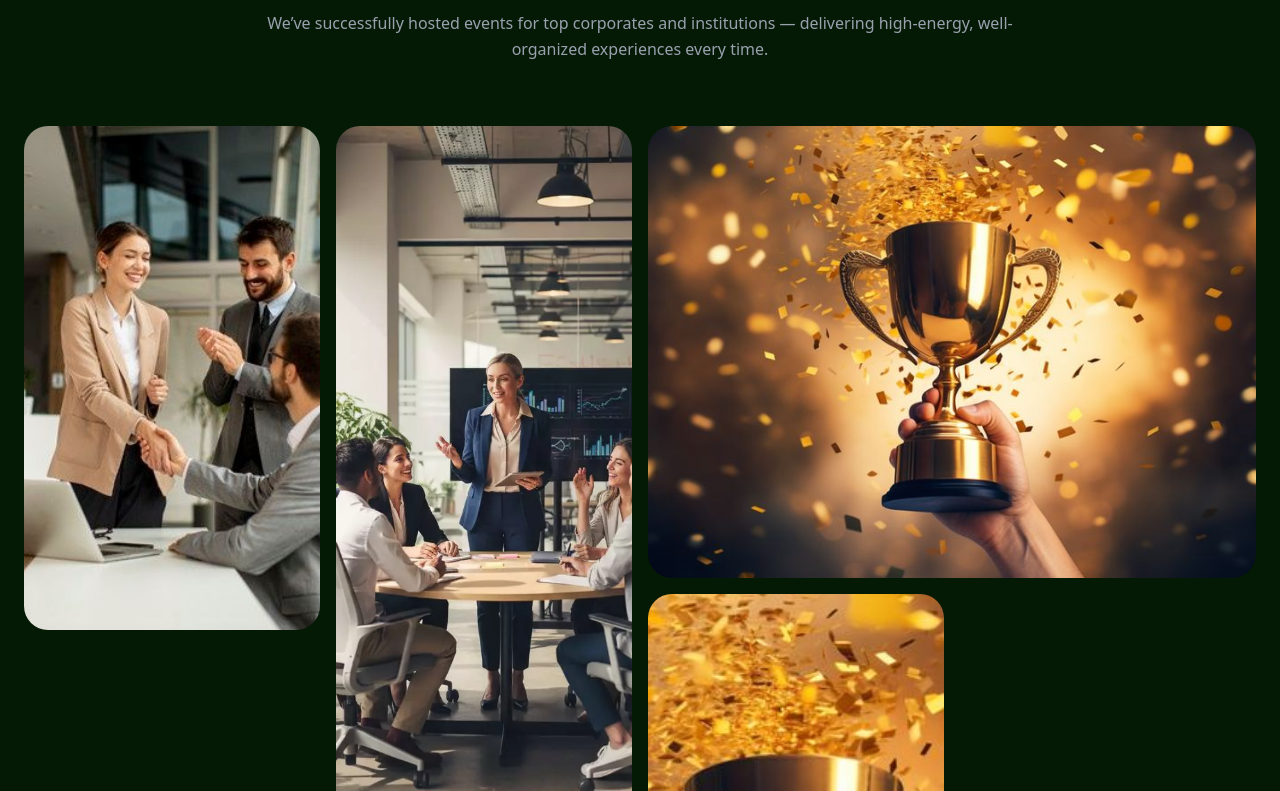
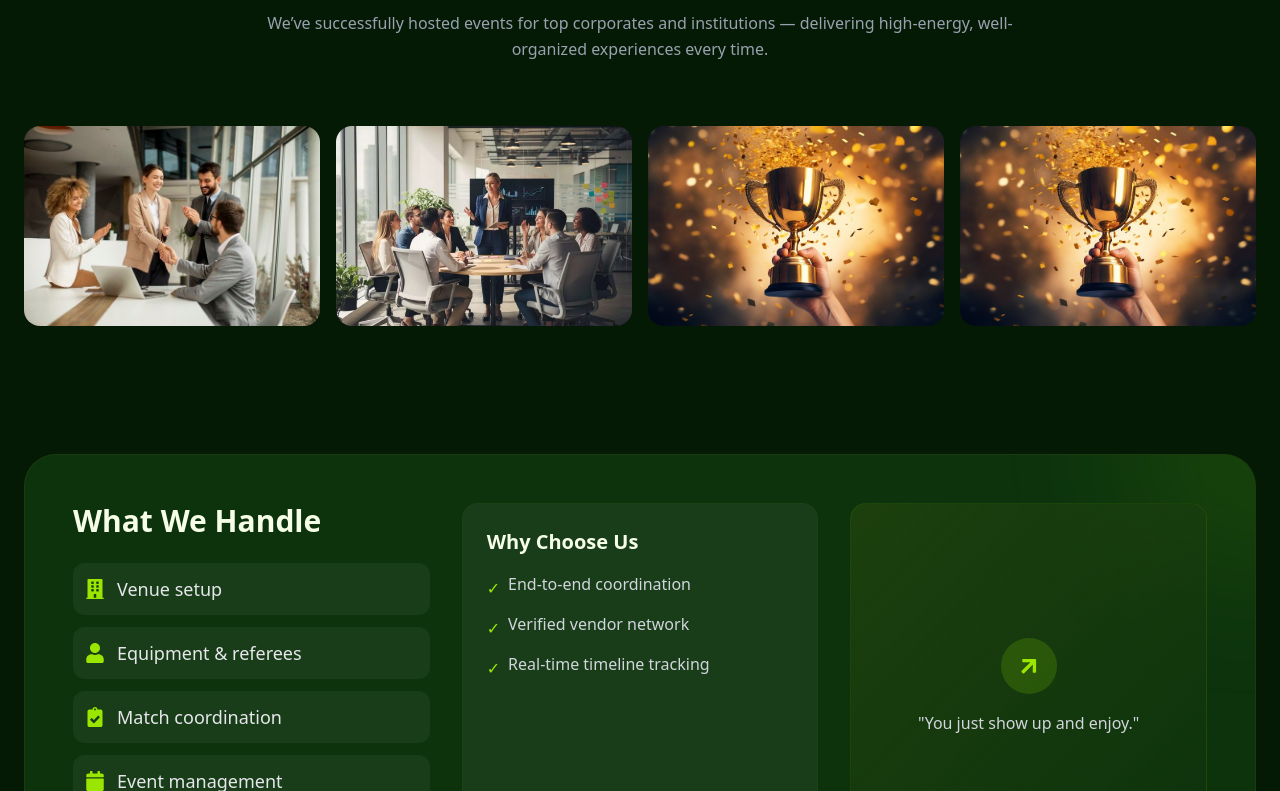
Before and after one commit to nixen-rohit/Smash2play, a Next.js app: page / in a window 1280 px wide. Shown: the part 6709-7500 px from the top of the page. Built offline with nearby package versions, Linux system fonts and the light colour scheme.

Commit message:
image fix

```diff
--- a/components/EventsSection.tsx
+++ b/components/EventsSection.tsx
@@ -60,14 +60,7 @@ const eventsImg: EventImage[] = [
   { i: 4, img: '/Img/Trophy.jpg' },
 ];
 
-const sizePatterns = [
-  'aspect-square',         // square
-  'aspect-[4/5]',         // vertical
-  'aspect-[16/9]',        // horizontal
-  'aspect-[3/4]',         // portrait
-  'aspect-video',         // wide
-  'aspect-[5/4]',         // slightly horizontal
-];
+
   return (
     <section className="bg-[#051a05] text-white py-14 sm:py-16 md:py-20 px-4 sm:px-6 overflow-hidden">
       <div className="max-w-7xl mx-auto space-y-16 sm:space-y-20">
@@ -135,46 +128,35 @@ const sizePatterns = [
 
           {/* Image Placeholder Grid (Replace with real photos) */}
 <section className="w-full py-8">
-      <div className="grid grid-cols-2 md:grid-cols-4 auto-rows-[10px] gap-4">
+  {/* Simple Pinterest-style collage */}
+  <div className="columns-2 md:columns-3 lg:columns-4 gap-4 space-y-4">
     {eventsImg.map((item, index) => {
-          const pattern = sizePatterns[index % sizePatterns.length];
 
-          const spanClass =
-            pattern === 'aspect-square'
-              ? 'row-span-20'
-              : pattern === 'aspect-[4/5]'
-              ? 'row-span-28'
-              : pattern === 'aspect-[16/9]'
-              ? 'row-span-18 col-span-2 md:col-span-2'
-              : pattern === 'aspect-[3/4]'
-              ? 'row-span-30'
-              : pattern === 'aspect-video'
-              ? 'row-span-18 col-span-2'
-              : 'row-span-22';
+
+
 
       return (
         <motion.div
           key={item.i}
-              initial={{ opacity: 0, y: 40, scale: 0.95 }}
-              whileInView={{ opacity: 1, y: 0, scale: 1 }}
+          initial={{ opacity: 0, y: 30 }}
+          whileInView={{ opacity: 1, y: 0 }}
           viewport={{ once: true }}
-              transition={{ duration: 0.5, delay: index * 0.08 }}
-              whileHover={{ scale: 1.02 }}
+          transition={{ duration: 0.5, delay: index * 0.1 }}
+          whileHover={{ scale: 1.03 }}
           className={`
-                group relative overflow-hidden rounded-3xl
-                ${spanClass}
+            relative mb-4 break-inside-avoid
+            overflow-hidden rounded-2xl
+             h-50
           `}
         >
-              <div className="relative h-full w-full">
           <Image
             src={item.img}
             alt={`Event ${item.i}`}
             fill
-                  className="object-cover transition-transform duration-700 group-hover:scale-110"
-                  sizes="(max-width: 768px) 50vw, 25vw"
+            className="object-cover transition-transform duration-500 hover:scale-110"
+            sizes="(max-width:768px) 50vw, (max-width:1024px) 33vw, 25vw"
             priority={index < 2}
           />
-              </div>
         </motion.div>
       );
     })}
```
Lines whose indentation alone changed are shown as unchanged.
